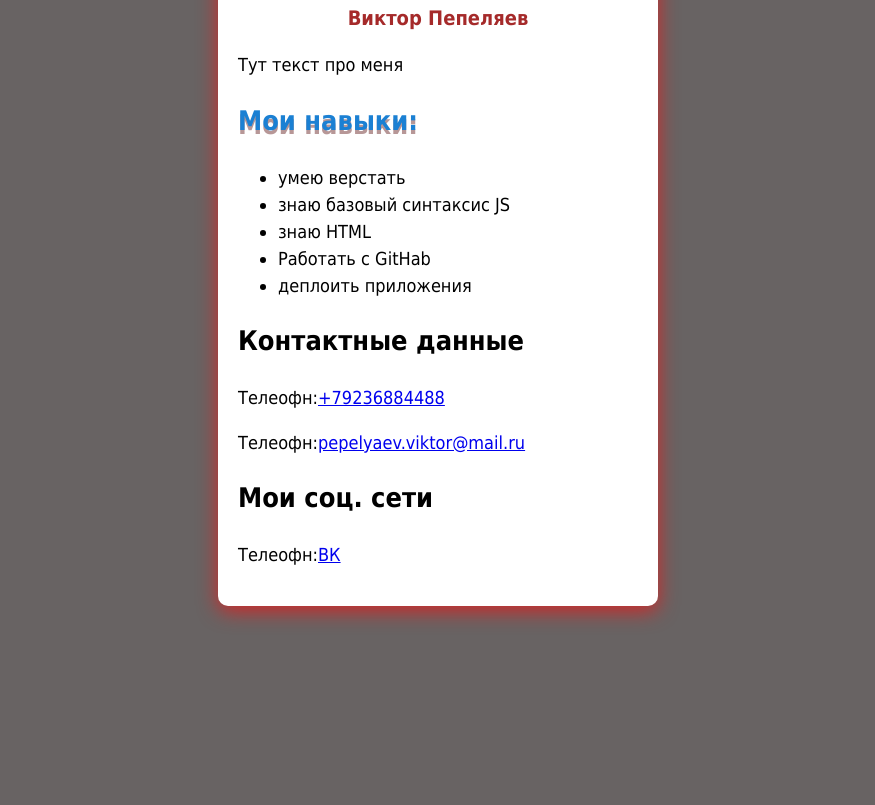
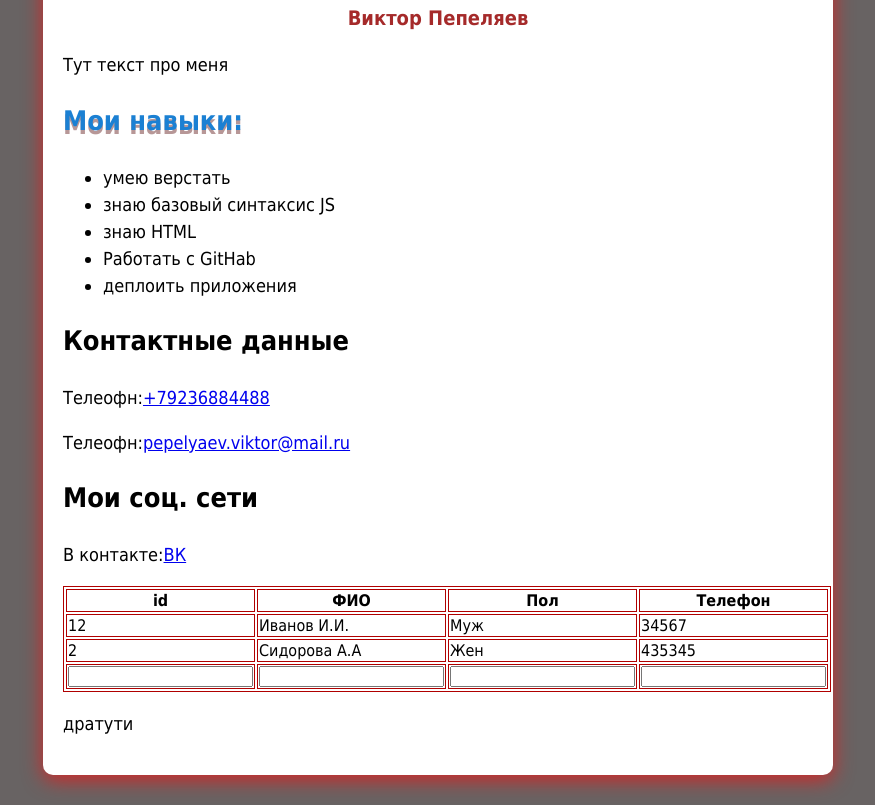
Before and after one commit to Gardex22/summary, a plain HTML site: page index.html in a window 1280 px wide. Shown: the part 360-1165 px from the top of the page, without its empty margins (202-1077 px from the left). Before the commit the page ends 996 px from the top, so only its background shows below. Drawn offline with Linux system fonts and the light colour scheme.

Commit message:
таблица

```diff
--- a/css/style.css
+++ b/css/style.css
@@ -6,7 +6,7 @@ body{
     font-size: 18px;
 }
 .card{
-    width: 400px;
+    width: 750px;
     height: auto;
     margin: 30px auto;
     background-color: #fff;
--- a/index.html
+++ b/index.html
@@ -30,7 +30,35 @@
         <p>Телеофн:<a href="tel :+79236884488">+79236884488</a></p>
         <p>Телеофн:<a href="mailto: pepelyaev.viktor@mail.ru">pepelyaev.viktor@mail.ru</a></p>
         <h2>Мои соц. сети</h2>
-            <p>Телеофн:<a href="https://vk.com/feed">ВК</a></p>
+        <p>В контакте:<a href="https://vk.com/id42827145">ВК</a></p>
+        <table border="1" bordercolor="#bloo">
+            <tr>
+                <th>id</th>
+                <th>ФИО</th>
+                <th>Пол</th>
+                <th>Телефон</th>
+            </tr>
+            <tr>
+                <td>12</td>
+                <td>Иванов И.И.</td>
+                <td>Муж</td>
+                <td>34567</td>
+            </tr>
+            <tr>
+                <td>2</td>
+                <td>Сидорова А.А</td>
+                <td>Жен</td>
+                <td>435345</td>
+            </tr>
+            <tr>
+                <td><input type="text"></td>
+                <td><input type="text"></td>
+                <td><input type="text"></td>
+                <td><input type="text"></td>
+            </tr>
+        </table>
+
+        <p>дратути</p>
 
 
 
```
Lines whose indentation alone changed are shown as unchanged.
